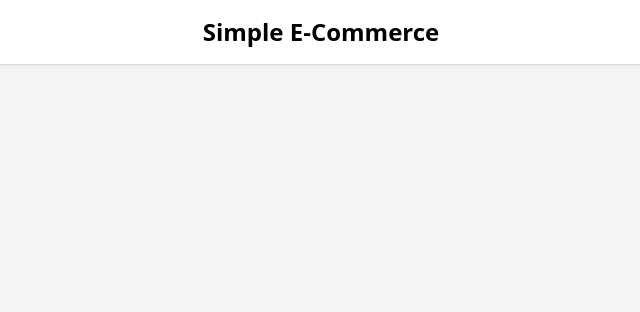
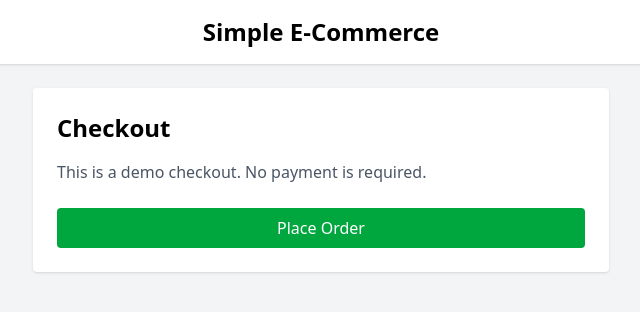
Before and after one commit to HarshitPatel557/E-Commerce, a React (Vite) app in the folder shop-frontend/: page /checkout in a window 1280 px wide. Before the commit this address had no page. Shown: the top 312 px of the page, without its empty margins (319-959 px from the left). Built offline with nearby package versions, Linux system fonts and the light colour scheme.

Commit message:
adding cart and total price in cart

```diff
--- a/shop-frontend/src/App.jsx
+++ b/shop-frontend/src/App.jsx
@@ -2,6 +2,8 @@ import './App.css'
 import ProductList from './components/ProductList'
 import ProductDetail from './pages/ProductDetail'
 import Cart from './pages/Cart';
+import Checkout from './pages/Checkout';
+import OrderSuccess from './pages/OrderSuccess';
 import { Routes,Route } from 'react-router-dom';
 
 function App() {
@@ -20,6 +22,8 @@ function App() {
           <Route path="/" element={<ProductList />} />
           <Route path="/product/:id" element={<ProductDetail />} />
           <Route path="/cart" element={<Cart />} />
+          <Route path="/checkout" element={<Checkout />} />
+          <Route path="/order-success/:id" element={<OrderSuccess />} />
         </Routes>
       </main>
     </div>
--- a/shop-frontend/src/pages/Cart.jsx
+++ b/shop-frontend/src/pages/Cart.jsx
@@ -2,13 +2,24 @@ import React, { useEffect, useState } from 'react'
 
 const Cart = () => {
   const [cart,setCart] = useState(null);
+  const [total, setTotal] = useState(0);
 
   const fetchCart=()=>{
       fetch("http://127.0.0.1:8000/api/cart/")
         .then((res)=>res.json())
-        .then((data)=>setCart(data))
-        // .catch((err)=>console.log(err))
-    };
+        .then((data)=>{
+          setCart(data)
+
+          console.log(data.items)
+          let totalAmount = 0;
+          data.items.forEach((item) => {
+            totalAmount += item.product.price * item.quantity;
+        });
+        setTotal(totalAmount.toFixed(2));
+
+        })
+      };
+
 
     useEffect(()=>{
         fetchCart();
@@ -53,6 +64,19 @@ const Cart = () => {
           </div>
         </div>
       ))}
+
+      {/* Total Price */}
+      <p className="text-lg mb-4">
+        <strong>Total Price:</strong> ${total}
+      </p>
+
+      <button
+        onClick={() => window.location.href = "/checkout"}
+        className="mt-6 w-full bg-blue-600 text-white py-2 rounded"
+      >
+        Proceed to Checkout
+      </button>
+
     </div>
   )
 }
--- /dev/null
+++ b/shop-frontend/src/pages/Checkout.jsx
@@ -0,0 +1,36 @@
+import React from 'react'
+import { useNavigate } from 'react-router-dom'
+
+const Checkout = () => {
+
+  const navigate = useNavigate();
+
+  const placeOrder=()=>{
+    fetch("http://127.0.0.1:8000/api/checkout/",{
+        method:"POST",
+    }).then(res=>res.json())
+      .then(data=>{
+        alert("Order placed Successfully!");
+        navigate(`/order-success/${data.order_id}`);
+      });
+  };
+
+  return (
+    <div className="max-w-xl mx-auto bg-white p-6 shadow rounded">
+      <h2 className="text-2xl font-bold mb-4">Checkout</h2>
+
+      <p className="mb-6 text-gray-600">
+        This is a demo checkout. No payment is required.
+      </p>
+
+      <button
+        onClick={placeOrder}
+        className="w-full bg-green-600 text-white py-2 rounded hover:bg-green-700"
+      >
+        Place Order
+      </button>
+    </div>
+  )
+}
+
+export default Checkout;
--- /dev/null
+++ b/shop-frontend/src/pages/OrderSuccess.jsx
@@ -0,0 +1,23 @@
+import { useParams } from "react-router-dom";
+
+const OrderSuccess = () => {
+  const { id } = useParams();
+
+  return (
+    <div className="max-w-xl mx-auto bg-white p-6 shadow rounded text-center">
+      <h2 className="text-2xl font-bold text-green-600 mb-4">
+        Order Successful 🎉
+      </h2>
+
+      <p className="mb-4">
+        Your order ID is <strong>{id}</strong>
+      </p>
+
+      <p className="text-gray-600">
+        Thank you for shopping with us.
+      </p>
+    </div>
+  );
+};
+
+export default OrderSuccess;
```
Also changed, not shown: 2 other files (tests, documents, lock files or other folders).
